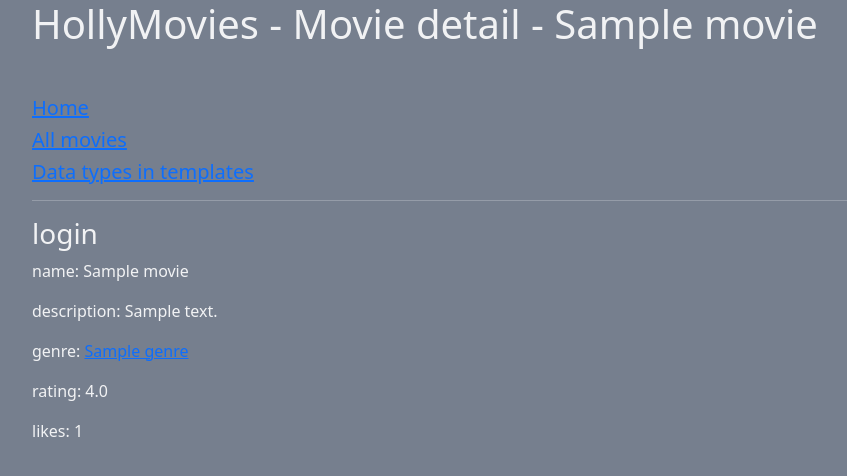
After one commit to Aikusoid/hollymovies, a Django app: page /movie/1/ in a window 1280 px wide. The commit adds this page. Shown: the top 476 px of the page, without its empty margins (50-897 px from the left). Run offline with Django 3.2, Linux system fonts and the light colour scheme; tables that the repository leaves empty hold one stand-in row (values such as "Sample post").

Commit message:
adding new templates: movie detail, genre deetail, data types testing

```diff
--- a/hollymovies/settings.py
+++ b/hollymovies/settings.py
@@ -11,6 +11,7 @@ https://docs.djangoproject.com/en/3.2/ref/settings/
 """
 import os.path
 from pathlib import Path
+from decouple import config
 
 # Build paths inside the project like this: BASE_DIR / 'subdir'.
 BASE_DIR = Path(__file__).resolve().parent.parent
@@ -20,7 +21,7 @@ BASE_DIR = Path(__file__).resolve().parent.parent
 # See https://docs.djangoproject.com/en/3.2/howto/deployment/checklist/
 
 # SECURITY WARNING: keep the secret key used in production secret!
-SECRET_KEY = 'django-insecure-4um6pq-1!ad9v9+il&a=9h1o)e739s#xkuk=xrpa2$$0^&ojk$'
+SECRET_KEY = config('DJANGO_SECRET_KEY')
 
 # SECURITY WARNING: don't run with debug turned on in production!
 DEBUG = True
--- a/movie/templates/base.html
+++ b/movie/templates/base.html
@@ -10,7 +10,9 @@
 <body>
 <div class="container">
     <h1>HollyMovies - {% block current_tab %}{% endblock current_tab %}</h1>
-    <h5 class="mt-5 links">{% block link %}{% endblock link %}</h5>
+    <h5 class="mt-5 links"><a href="{% url 'homepage' %}">Home</a></h5>
+    <h5><a href="{% url 'movie-list' %}">All movies</a> </h5>
+    <h5><a href="{% url 'data-types-testing' %}"> Data types in templates</a> </h5>
     <hr />
     {% if request.user.is_authenticated %}
         <h3>Username: {{ request.user.username }}</h3>
--- a/movie/templates/homepage.html
+++ b/movie/templates/homepage.html
@@ -2,7 +2,6 @@
 {% load static %}
 
 {% block current_tab %} Homepage {% endblock current_tab %}
-{% block link %}<a href="{% url 'movie-list' %}">All movies</a>{% endblock link %}
 {% block body %}
     <h3 class="mt-5">Statistics:</h3>
     <p>Number of movies - {{ number_of_movies }}</p>
--- /dev/null
+++ b/movie/templates/movieDetail.html
@@ -0,0 +1,11 @@
+{% extends 'base.html'%}
+
+{% block current_tab %} Movie detail - {{ movie.name }} {% endblock current_tab %}
+
+{% block body %}
+    <p>name: {{ movie.name }}</p>
+    <p>description: {{ movie.description }}</p>
+    <p>genre: <a href="{% url 'genre-detail' movie.pk %}">{{ movie.genre.name }}</a></p>
+    <p>rating: {{ movie.rating }}</p>
+    <p>likes: {{ movie.likes }}</p>
+{% endblock body %}
--- a/movie/templates/movieList.html
+++ b/movie/templates/movieList.html
@@ -2,7 +2,6 @@
 {% load static %}
 
 {% block current_tab %} Movie list {% endblock current_tab %}
-{% block link %}<a href="{% url 'homepage' %}">Homepage</a>{% endblock link %}
 {% block body %}
     <table class="mt-5 table">
         <tr>
@@ -13,7 +12,7 @@
         </tr>
         {% for movie in movies %}
         <tr>
-            <td>{{ movie.name }}</td>
+            <td><a href="{% url 'movie-detail' movie.pk %}">{{ movie.name }}</a></td>
             <td>{{ movie.likes }}</td>
             <td>{{ movie.rating }}</td>
             <td>{{ movie.genre }}</td>
--- a/movie/urls.py
+++ b/movie/urls.py
@@ -1,7 +1,10 @@
 from django.urls import path
-from movie.views import homepage_view, movie_list_view
+from movie.views import homepage_view, movie_list_view, movie_detail_view, genre_detail_view, testing_cheatsheet_view
 
 urlpatterns = [
     path('homepage/', homepage_view, name='homepage'),
-    path('movies/list/', movie_list_view, name='movie-list')
+    path('movies/list/', movie_list_view, name='movie-list'),
+    path('movie/<int:pk>/', movie_detail_view, name='movie-detail'),
+    path('genre/<int:pk>/', genre_detail_view, name='genre-detail'),
+    path('testing_data_types_in_templates', testing_cheatsheet_view, name='data-types-testing')
 ]
--- a/movie/views.py
+++ b/movie/views.py
@@ -1,4 +1,4 @@
-from django.shortcuts import render
+from django.shortcuts import render, resolve_url, get_object_or_404
 from django.http import HttpResponse
 from django.template.response import TemplateResponse
 
@@ -21,3 +21,37 @@ def movie_list_view(request):
 
     }
     return TemplateResponse(request, 'movieList.html', context=context)
+
+
+def movie_detail_view(request, pk):
+    movie = get_object_or_404(Movie, pk=pk)
+
+    context = {
+        'movie': movie,
+    }
+    return TemplateResponse(request, 'movieDetail.html', context=context)
+
+
+def genre_detail_view(request, pk):
+    genre = get_object_or_404(Genre, pk=pk)
+
+    context = {
+        'movie': genre,
+    }
+    return TemplateResponse(request, 'genreDetail.html', context=context)
+
+
+def testing_cheatsheet_view(request):
+    # python list[0]
+    # template language jinja2 list.0
+
+    # python dict['key']
+    # template language jinja2 dict.key
+    context = {
+        'list': ['index0', 'index1'],
+        'dict': {
+            'key': 'value',
+            'key2': 'value2',
+        }
+    }
+    return TemplateResponse(request, 'dataTypesTesting.html', context=context)
```
Also changed, not shown: movie/templates/dataTypesTesting.html (added, +16 -0 lines), movie/templates/genreDetail.html (added, +7 -0 lines), 2 other files.
